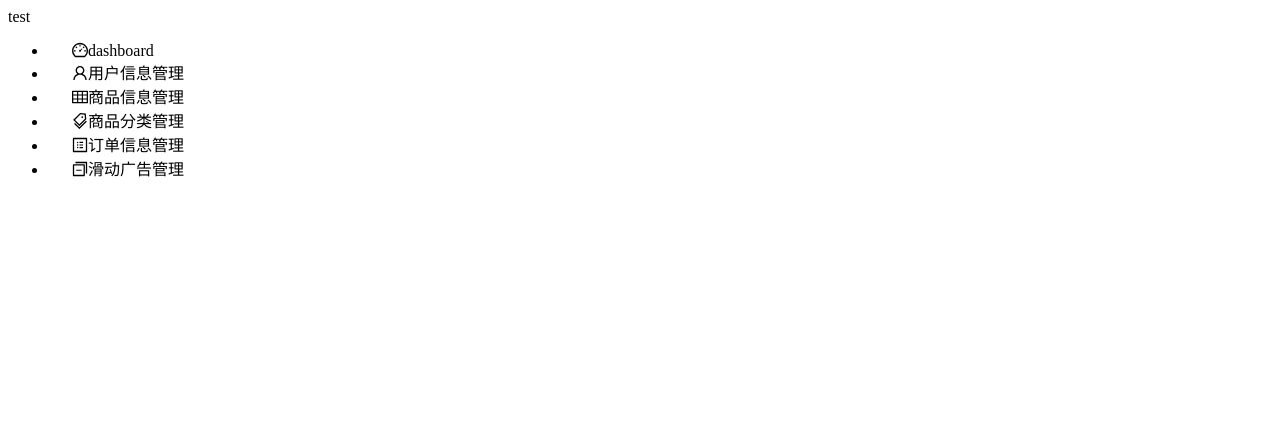
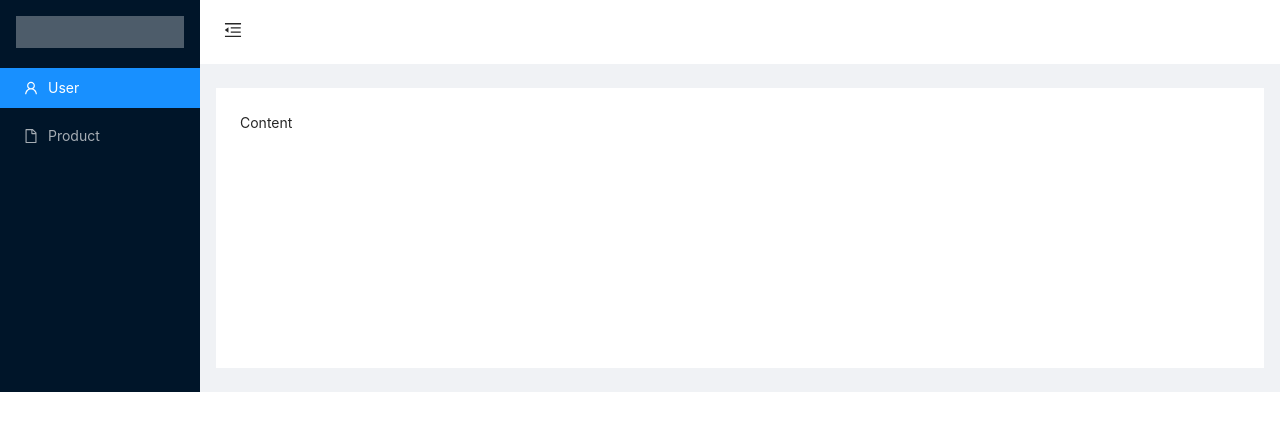
Before and after one commit to zihan1997/My-Sku, a React app: page / in a window 1280 px wide. Shown: the top 430 px of the page. Built offline with nearby package versions, Linux system fonts and the light colour scheme.

Commit message:
switched to default antd webpage templates

```diff
--- a/public/index.html
+++ b/public/index.html
@@ -1,10 +1,12 @@
 <!DOCTYPE html>
 <html lang="en">
 <head>
-    <meta charset="UTF-8">
-    <title>My Space</title>
+    <meta charset="utf-8">
+    <meta name="viewport" content="width=device-width, initial-scale=10, shrink-to-fit=yes">
+    <meta name="theme-color" content="#000000">
+    <title>my-app</title>
 </head>
 <body>
-    <div id="root"></div>
+<body id="root" ></body>
 </body>
 </html>
--- a/src/app.jsx
+++ b/src/app.jsx
@@ -1,6 +1,6 @@
 import React from 'react';
-import classNames from 'classnames';
-import HomePage from './pages/home/index'
+import Home from './pages/home/index'
+import classNames from "classnames";
 
 class App extends React.Component {
     static defaultProps = {
@@ -8,19 +8,11 @@ class App extends React.Component {
     }
 
     render() {
-        const {
-            prefix
-        } = this.props
-
-        const classes = classNames(
-            `${prefix}-app`
-        )
 
         return (
-            <div>
-                test
-                <HomePage />
-            </div>
+            <body>
+                <Home />
+            </body>
         );
     }
 }
--- a/src/assets/scss/pages/home/_base.scss
+++ /dev/null
@@ -1,97 +0,0 @@
-html, body {
-  height: 100%;
-}
-
-html {
-  font-size: 10px;
-}
-
-@media (min-width: $screen-xs) {
-  html {
-    font-size: 12px;
-  }
-}
-
-@media (min-width: $screen-md) {
-  html {
-    font-size: 14px;
-  }
-}
-
-@media (min-width: $screen-lg) {
-  html {
-    font-size: 16px;
-  }
-}
-
-body {
-  font-family: "sans-serif";
-  font-weight: $font-weight-base;
-  font-size: 1rem;
-  margin: 0;
-  color: $text-color;
-  background: $background-color-light;
-  text-align: left;
-}
-
-.h1,
-.h2,
-.h3,
-h1,
-h2,
-h3 {
-  margin-top: 22px;
-  margin-bottom: 11px;
-}
-
-#root {
-  height: 100%;
-}
-
-.text-align-center {
-  text-align: center;
-}
-
-.vertical-align {
-  font-size: 0;
-
-  &::before {
-    display: inline-block;
-    height: 100%;
-    vertical-align: middle;
-    content: "";
-  }
-
-  &-middle {
-    display: inline-block;
-    font-size: 1rem;
-    max-width: 100%;
-    vertical-align: middle;
-  }
-}
-
-.ant-layout-header {
-  border: 1px solid $border-color-base;
-}
-
-.active-color {
-  color: $highlight-color;
-}
-
-.warning-color {
-  color: $warning-color;
-}
-
-.form {
-  &-search {
-    .ant-form-item {
-      display: flex;
-    }
-  }
-
-  &-flex-wrapper {
-    .ant-form-item-control-wrapper {
-      flex: 1;
-    }
-  }
-}
--- a/src/index.jsx
+++ b/src/index.jsx
@@ -1,13 +1,7 @@
 import React from "react";
 import {createRoot} from "react-dom/client";
 import App from './app.jsx';
-// import { Provider } from 'react-redux';
-// import {createStore} from "redux";
-// import reducer from "./pages/reducer"
-
-// const store = createStore(reducer)
-
 createRoot(document.getElementById('root'))
     .render(
-        <App prefix={"store"}/>
+        <App />
     )
--- a/src/pages/home/index.jsx
+++ b/src/pages/home/index.jsx
@@ -1,36 +1,69 @@
 import React from 'react';
+import 'antd/dist/antd.css';
+import './index.scss';
+import { Layout, Menu } from 'antd';
 import {
-    Layout
-} from 'antd';
-import Navbar from './Navbar';
-import Sidebar from './sidebar';
+    MenuUnfoldOutlined,
+    MenuFoldOutlined,
+    UserOutlined,
+    FileOutlined,
+} from '@ant-design/icons';
+
+const { Header, Sider, Content } = Layout;
 
 export default class Home extends React.Component {
     state = {
         collapsed: false,
-        superLevel: true
-    }
+    };
 
-    handleLogout = () => {
-        // this.props.signout()
-        console.log("sign out")
-    }
-
-    toggleCollapse = () => {
+    toggle = () => {
         this.setState({
-            collapsed: !this.state.collapsed
-        })
-    }
+            collapsed: !this.state.collapsed,
+        });
+    };
 
     render() {
-        const superLevel = this.state.superLevel
-
         return (
-            <div className="HomePage">
-                <Layout>
-                    <Sidebar collapsed={this.state.collapsed} permission={superLevel}/>
+            <Layout>
+                <Sider trigger={null} collapsible collapsed={this.state.collapsed}>
+                    <div className="logo" />
+                    <Menu
+                        theme="dark"
+                        mode="inline"
+                        defaultSelectedKeys={['1']}
+                        items={[
+                            {
+                                key: '1',
+                                icon: <UserOutlined />,
+                                label: 'User',
+                            },
+                            {
+                                key: '2',
+                                icon: <FileOutlined />,
+                                label: 'Product',
+                            },
+                        ]}
+                    />
+                </Sider>
+                <Layout className="site-layout">
+                    <Header className="site-layout-background" style={{ padding: 0 }}>
+                        {React.createElement(this.state.collapsed ? MenuUnfoldOutlined : MenuFoldOutlined, {
+                            className: 'trigger',
+                            onClick: this.toggle,
+                        })}
+                    </Header>
+                    <Content
+                        className="site-layout-background"
+                        style={{
+                            margin: '24px 16px',
+                            padding: 24,
+                            minHeight: 280,
+                        }}
+                    >
+                        Content
+                    </Content>
                 </Layout>
-            </div>
-        )
+            </Layout>
+        );
     }
 }
--- /dev/null
+++ b/src/pages/home/index.scss
@@ -0,0 +1,24 @@
+.trigger {
+  padding: 0 24px;
+  font-size: 18px;
+  line-height: 64px;
+  cursor: pointer;
+  transition: color 0.3s;
+}
+
+.trigger:hover {
+  color: #1890ff;
+}
+
+.logo {
+  height: 32px;
+  margin: 16px;
+  background: rgba(255, 255, 255, 0.3);
+}
+
+.site-layout .site-layout-background {
+  background: #fff;
+}
+.ant-layout ant-layout-has-sider{
+  height: auto;
+}
--- a/src/pages/home/sidebar.jsx
+++ /dev/null
@@ -1,138 +0,0 @@
-import React from 'react';
-import PropTypes from 'prop-types';
-import {Link} from 'react-router-dom';
-import {
-    Layout,
-    Badge,
-    Menu
-} from 'antd'
-import {
-    DashboardOutlined,
-    ProfileOutlined,
-    SolutionOutlined,
-    SwitcherOutlined,
-    TableOutlined,
-    TagsOutlined,
-    UserOutlined
-} from "@ant-design/icons";
-// import SidebarLogo from './src/components/SidebarLogo';
-import '../../assets/scss/pages/home/sidebar.scss'
-
-const {
-    Sider
-} = Layout;
-const {
-    Item,
-    SubMenu
-} = Menu
-
-// @connect(
-//     state => ({
-//         adminId: state.auth.admin.adminId,
-//         wait: state.orders.wait,
-//         dispatching: state.orders.dispatching,
-//         refunding: state.orders.refunding
-//     })
-// )
-export default class Sidebar extends React.Component {
-    static propTypes = {
-        collapsed: PropTypes.bool.isRequired,
-        permission: PropTypes.bool.isRequired
-    }
-
-    state = {
-        current: '0'
-    }
-
-    handleClick = (e) => {
-        const key = e.key
-        this.setState({
-            current: key
-        })
-    }
-
-    render() {
-        const {
-            adminId,
-            permission,
-            wait,
-            dispatching,
-            refunding,
-            collapsed
-        } = this.props
-
-        return (
-            <Sider
-                trigger={null}
-                collapsible
-                collapsed={collapsed}
-            >
-                {/*<SidebarLogo />*/}
-                <Menu
-                    theme="dark"
-                    mode="inline"
-                    defaultSelectedKeys={["0"]}
-                    onClick={this.handleClick}
-                >
-                    <Item key="0">
-                        {/*<Link to="/dashboard">*/}
-                            <DashboardOutlined/>
-                            <span>dashboard</span>
-                        {/*</Link>*/}
-                    </Item>
-                    <Item key="1">
-                        {/*<Link to="users">*/}
-                            <UserOutlined/>
-                            <span>用户信息管理</span>
-                        {/*</Link>*/}
-                    </Item>
-                    <Item key="2">
-                        {/*<Link to="/goods">*/}
-                            <TableOutlined/>
-                            <span>商品信息管理</span>
-                        {/*</Link>*/}
-                    </Item>
-                    <SubMenu title={<span><TagsOutlined/>商品分类管理</span>}>
-                        <Item key="3">
-                            {/*<Link to="/category/first">*/}
-                                <span>一级分类</span>
-                            {/*</Link>*/}
-                        </Item>
-                        <Item key="4">
-                            {/*<Link to="/category/second">*/}
-                                <span>二级分类</span>
-                            {/*</Link>*/}
-                        </Item>
-                    </SubMenu>
-                    <SubMenu title={<span><ProfileOutlined/>订单信息管理</span>}>
-                        <Item key="5">
-                            {/*<Link to="/orders">*/}
-                                <span>订单查询</span>
-                            {/*</Link>*/}
-                        </Item>
-                        <Item key="6">
-                            <Badge count={wait + dispatching}>
-                                {/*<Link to="/order/dispatch">*/}
-                                    <span>订单配送&nbsp;&nbsp;</span>
-                                {/*</Link>*/}
-                            </Badge>
-                        </Item>
-                        <Item key="7">
-                            <Badge count={refunding}>
-                                {/*<Link to="/order/refund">*/}
-                                    <span>退款处理&nbsp;&nbsp;</span>
-                                {/*</Link>*/}
-                            </Badge>
-                        </Item>
-                    </SubMenu>
-                    <Item key="8">
-                        {/*<Link to="/advertisments">*/}
-                            <SwitcherOutlined/>
-                            <span>滑动广告管理</span>
-                        {/*</Link>*/}
-                    </Item>
-                </Menu>
-            </Sider>
-        )
-    }
-}
--- a/webpack.config.js
+++ b/webpack.config.js
@@ -24,6 +24,10 @@ module.exports = {
             {
                 test: /\.s[ac]ss$/i,
                 use: ["style-loader", "css-loader", "sass-loader"]
+            },
+            {
+                test: /\.css$/i,
+                use: ["style-loader", "css-loader", "sass-loader"]
             }
         ]
     },
```
Also changed, not shown: src/assets/scss/pages/home/_navbar.scss (deleted, +0 -32 lines), src/assets/scss/pages/home/sidebar.scss (deleted, +0 -48 lines), src/pages/home/navbar.js (deleted), src/pages/reducer/index.jsx (deleted).
